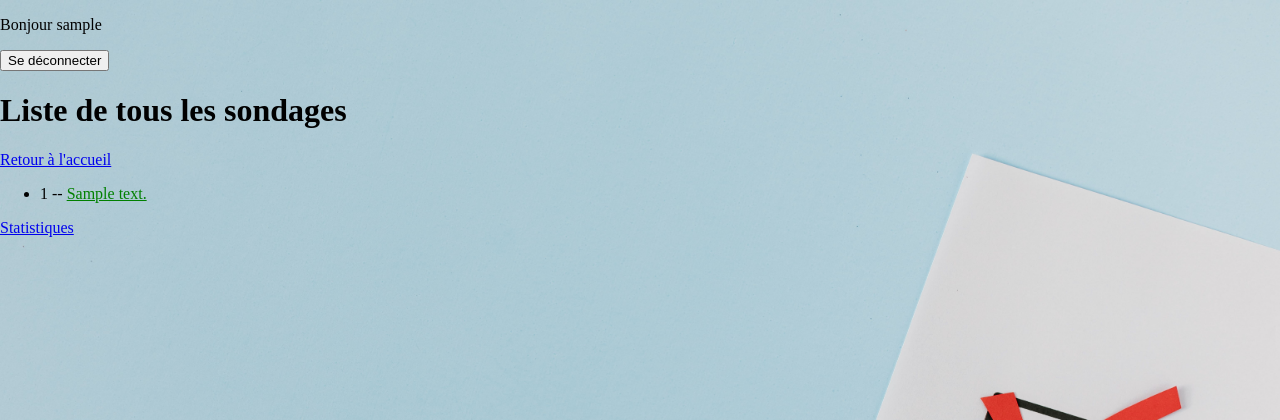
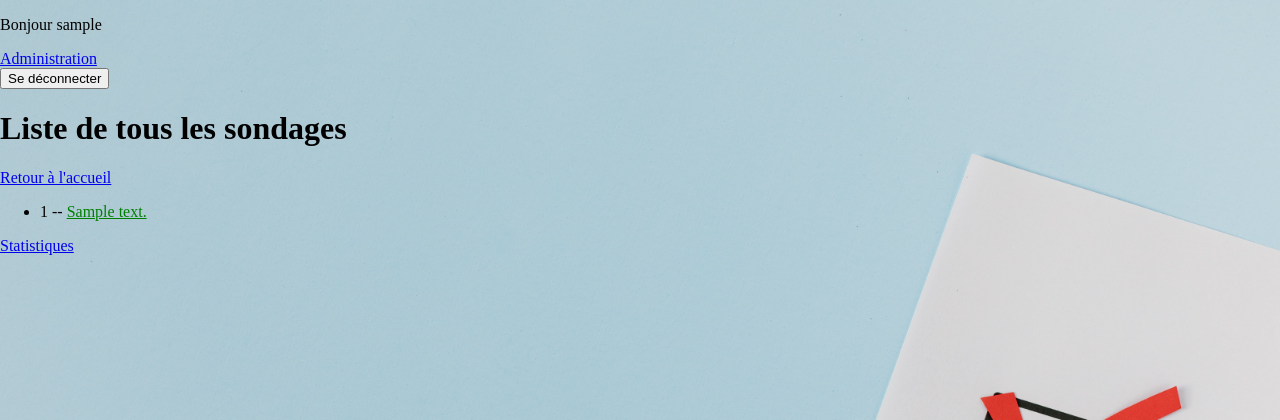
Before and after one commit to PinsolleP/MonSiteDjango, a Django app: page /polls/all/ in a window 1280 px wide. Shown: the top 420 px of the page. Run offline with Django 5.2, Linux system fonts and the light colour scheme; a user stored in the database is signed in; tables that the repository leaves empty hold one stand-in row (values such as "Sample post").

Commit message:
templates/base.html : Ajout du lien vers l'administration lorsque un admin se connecte

```diff
--- a/djangotutorial/templates/base.html
+++ b/djangotutorial/templates/base.html
@@ -12,6 +12,10 @@
     <header>
         {% if user.is_authenticated %}
             <p>Bonjour {{user.username}}</p>
+
+        {% if user.is_staff %}
+            <a href="{% url 'admin:index' %}">Administration</a>
+        {% endif %}
 
             <form method="post" action="{% url 'logout' %}">
                 {% csrf_token %}
```
